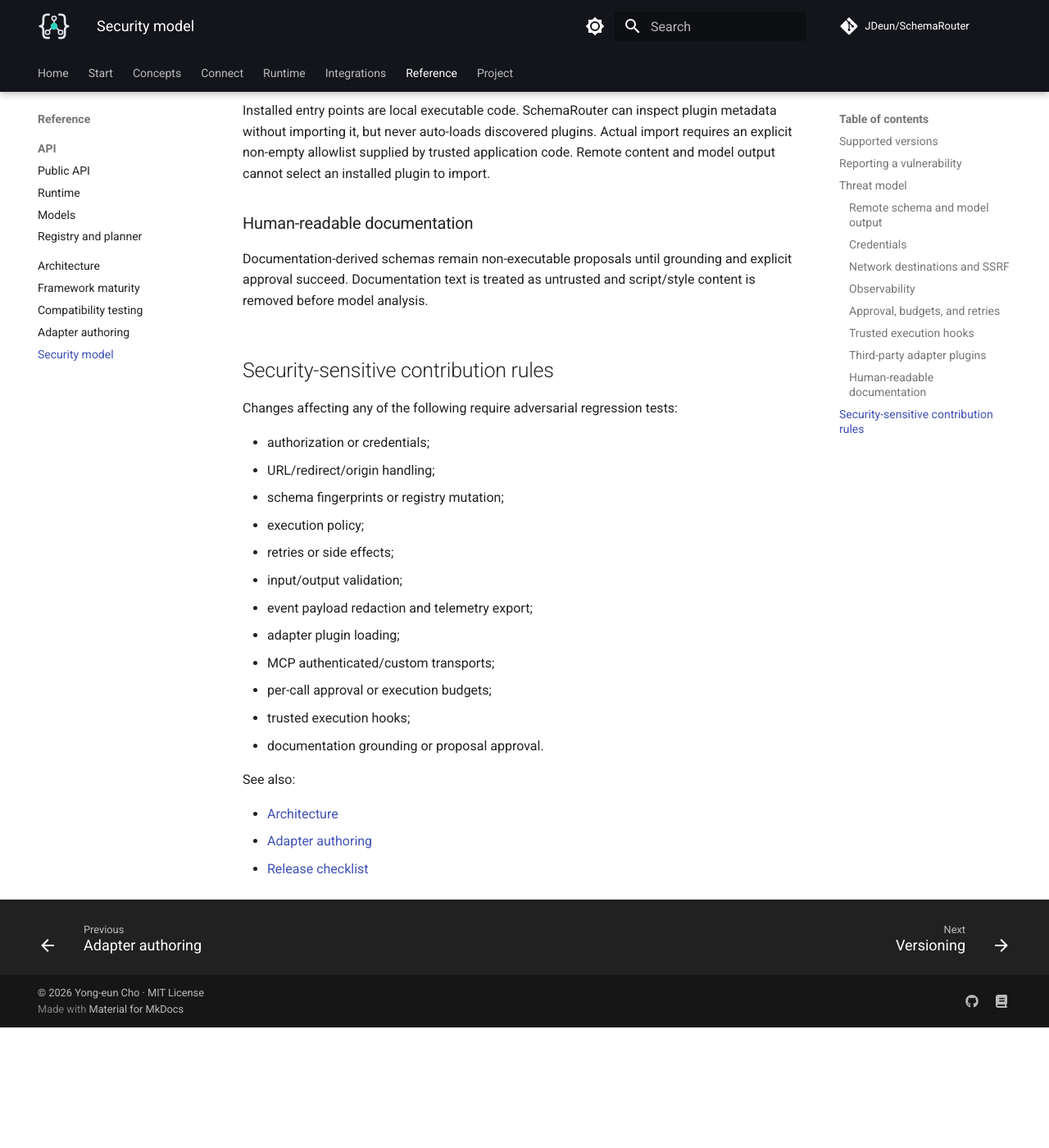
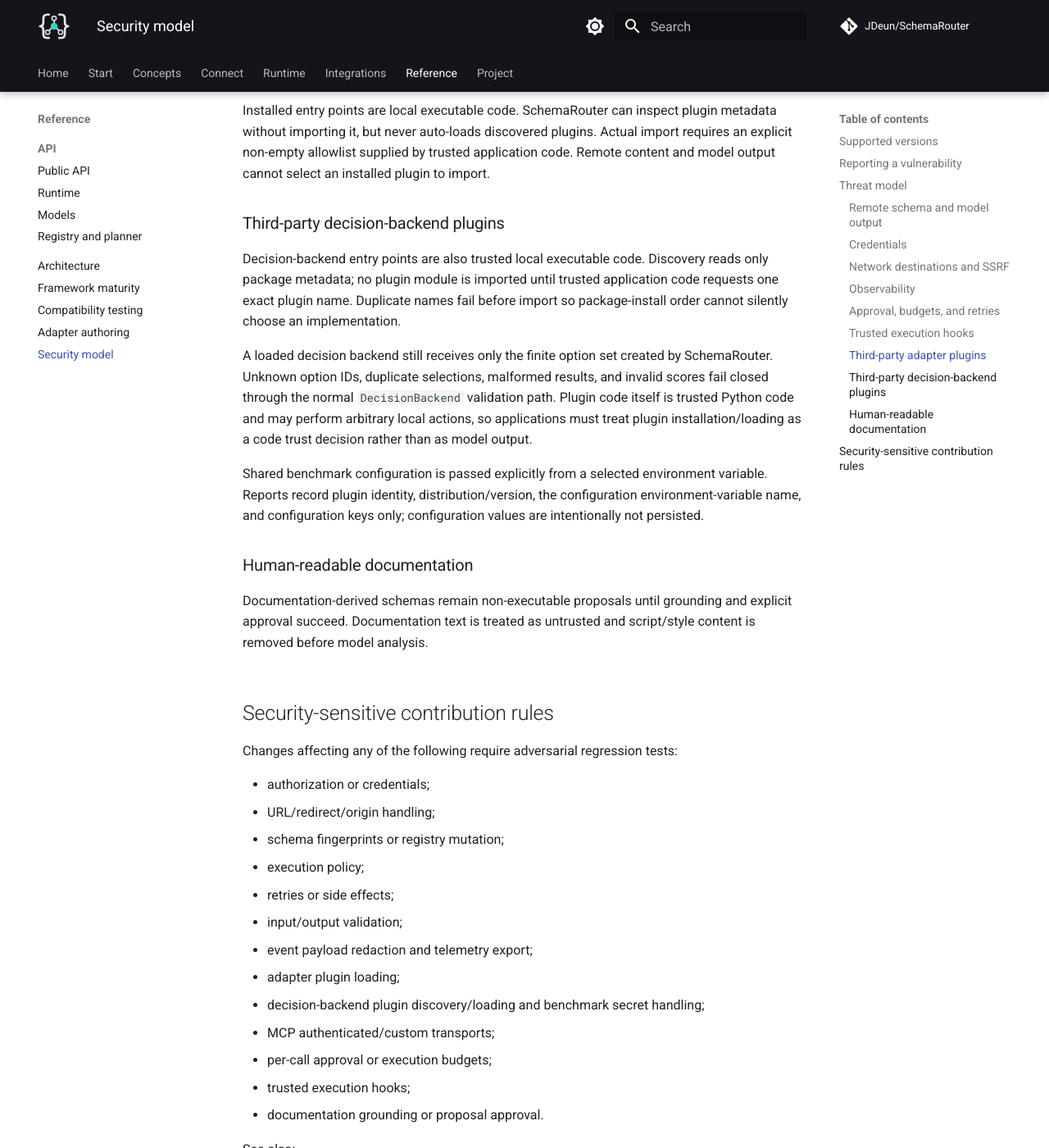
Before and after one commit to JDeun/SchemaRouter, an MkDocs documentation site: the page built from docs/security/threat-model.md, in a window 1280 px wide and 1400 px high, scrolled down 3412 px. Shown: the whole window at 82% size. Built offline with MkDocs 1.6.1 and Material for MkDocs 9.7.7, drawn with Linux system fonts in a browser that asks for light colours; comment, search, counter and statistics services are not loaded; before the commit the page ends 4665 px from its top, so only the background shows below that.

Commit message:
docs: define decision plugin trust boundary

```diff
--- a/docs/security/threat-model.md
+++ b/docs/security/threat-model.md
@@ -134,6 +134,23 @@ importing it, but never auto-loads discovered plugins. Actual import requires an
 allowlist supplied by trusted application code. Remote content and model output cannot select an
 installed plugin to import.
 
+### Third-party decision-backend plugins
+
+Decision-backend entry points are also trusted local executable code. Discovery reads only package
+metadata; no plugin module is imported until trusted application code requests one exact plugin
+name. Duplicate names fail before import so package-install order cannot silently choose an
+implementation.
+
+A loaded decision backend still receives only the finite option set created by SchemaRouter.
+Unknown option IDs, duplicate selections, malformed results, and invalid scores fail closed through
+the normal `DecisionBackend` validation path. Plugin code itself is trusted Python code and may
+perform arbitrary local actions, so applications must treat plugin installation/loading as a code
+trust decision rather than as model output.
+
+Shared benchmark configuration is passed explicitly from a selected environment variable. Reports
+record plugin identity, distribution/version, the configuration environment-variable name, and
+configuration keys only; configuration values are intentionally not persisted.
+
 ### Human-readable documentation
 
 Documentation-derived schemas remain non-executable proposals until grounding and explicit approval
@@ -152,6 +169,7 @@ Changes affecting any of the following require adversarial regression tests:
 - input/output validation;
 - event payload redaction and telemetry export;
 - adapter plugin loading;
+- decision-backend plugin discovery/loading and benchmark secret handling;
 - MCP authenticated/custom transports;
 - per-call approval or execution budgets;
 - trusted execution hooks;
```
